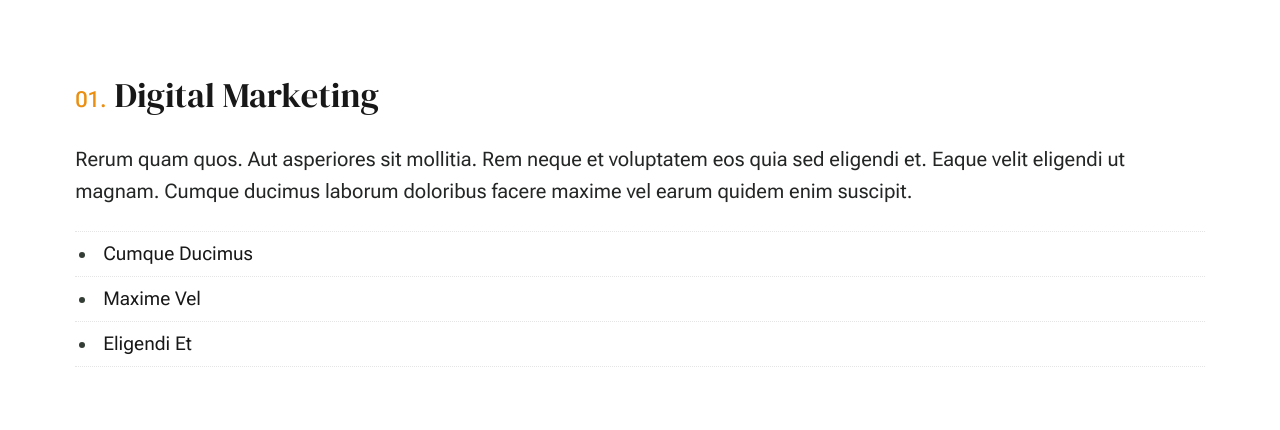
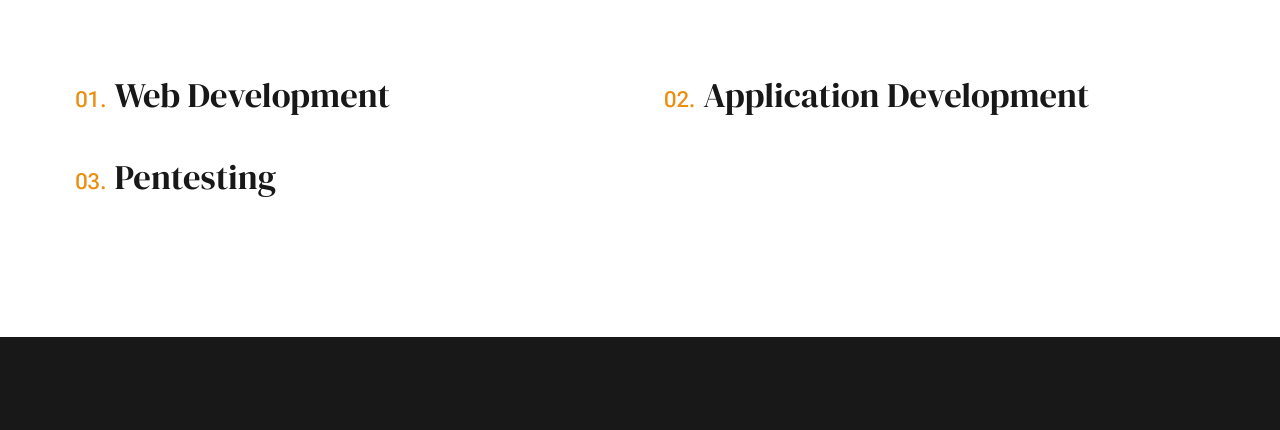
Before and after one commit to ikz4u/portfolio, a plain HTML site: page services.html in a window 1280 px wide. Shown: the part 859-1289 px from the top of the page. Drawn offline with Linux system fonts and the light colour scheme.

Commit message:
Update services.html

```diff
--- a/services.html
+++ b/services.html
@@ -106,7 +106,6 @@
                             </p>
                         </div>
                     </div>  <!-- pageintro -->
-
                     <div class="row">
                         <div class="column xl-12 grid-block">
 
@@ -114,28 +113,35 @@
 
                                 <div class="grid-list-items__item list-items__item">
                                     <div class="list-items__item-header">
-                                        <h3 class="list-items__item-title">Digital Marketing</h3>
+                                        <h3 class="list-items__item-title">Web Development</h3>
                                     </div>
                                     <div class="list-items__item-text">
-                                        <p>
-                                        Rerum quam quos. Aut asperiores
-                                        sit mollitia. Rem neque et voluptatem eos quia sed eligendi et. Eaque velit eligendi ut
-                                        magnam. Cumque ducimus laborum doloribus facere maxime vel earum quidem enim suscipit.
-                                        </p>
 
-                                        <ul class="list-services">
-                                            <li>Cumque Ducimus</li>
-                                            <li>Maxime Vel</li>
-                                            <li>Eligendi Et</li>
-                                        </ul>
+
+
+                                    </div>
+                                </div> <!-- end list-items__item -->
+                                <div class="grid-list-items__item list-items__item">
+                                    <div class="list-items__item-header">
+                                        <h3 class="list-items__item-title">Application Development</h3>
+                                    </div>
+                                    <div class="list-items__item-text">
+
+
+
+                                    </div>
+                                </div> <!-- end list-items__item -->
+                                <div class="grid-list-items__item list-items__item">
+                                    <div class="list-items__item-header">
+                                        <h3 class="list-items__item-title">Pentesting</h3>
+                                    </div>
+                                    <div class="list-items__item-text">
+
+
+
                                     </div>
                                 </div> <!-- end list-items__item -->
 
-                            </div> <!-- grid-list-items -->
-
-
-                        </div> <!-- end grid-block-->
-                    </div> <!-- end row -->
 
                </section> <!-- pagecontent -->
 
```
